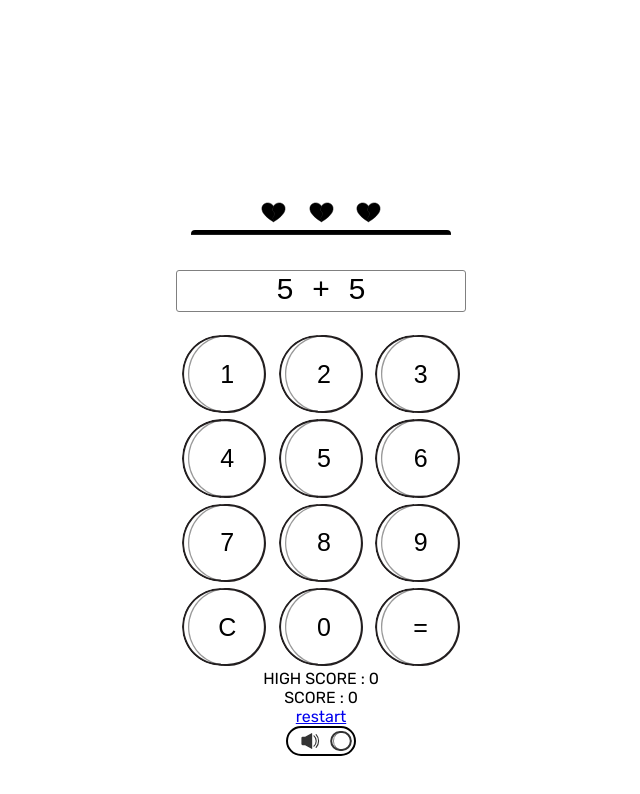
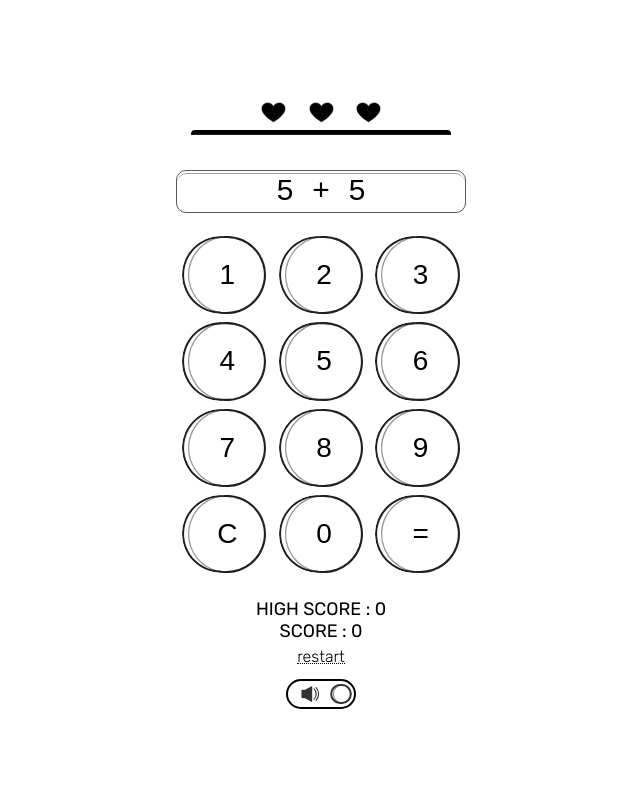
Before and after one commit to g1nus/reverse-calculator, a Next.js app: page / in a window 1280 px wide. Shown: the top 794 px of the page, without its empty margins (319-959 px from the left). Built offline with nearby package versions, Linux system fonts and the light colour scheme; a web font is replaced by a local one.

Commit message:
fix desktop style proportions

```diff
--- a/app/calcbutton.module.css
+++ b/app/calcbutton.module.css
@@ -2,7 +2,7 @@
   position: relative;
   width: 27%;
   aspect-ratio: 1 / 1;
-  margin: 3px 0px 3px 0px;
+  margin: 3px 0px 5px 0px;
 }
 
 .button_back, .button_item, .button_front{
@@ -25,7 +25,7 @@
 }
 
 .button_item{
-  font-size: 25px;
+  font-size: 28px;
   font-weight: 500;
   border: none;
   transform: translateX(3px);
--- a/app/calculator.module.css
+++ b/app/calculator.module.css
@@ -28,6 +28,7 @@
 }
 
 .calculator_frame{
+  margin-top: 100px;
   width: 300px;
   height: 400px;
   display: flex;
@@ -52,6 +53,7 @@
   display: flex;
   flex-flow: row wrap;
   justify-content: space-around;
+  margin-bottom: 20px;
 }
 
 .problem_holder{
@@ -71,14 +73,44 @@
   font-family: 'Chivo Mono', monospace;
   padding: 3px 0px 3px 0px;
   width: calc(100% - 10px);
-  border: solid 1px grey;
-  border-radius: 3px 3px 3px 3px;
+  border: solid 1px #585858;
+  border-radius: 10px;
   text-align: center;
   font-size: 30px;
   margin: 0px auto 20px auto;
+  position: relative;
+}
+
+.display_depth{
+  position: absolute;
+  width: 100%;
+  height: 100%;
+  border-radius: 10px;
+  border-top: solid 1px #a1a1a1;
+  top: 2px;
+}
+
+.display p{
+  margin: 1px 0px 0px 0px;
 }
 
 .display p:empty::before, .problem_holder p:empty::before {
   content:"";
   display:inline-block;
 }
+
+.score{
+  font-size: 18px;
+}
+
+.restart{
+  margin: 5px 0px 15px 0px;
+  font-weight: 300;
+  border-bottom: 1px dotted #000;
+  max-height: 17px;
+}
+
+.restart a{
+  color: black;
+  text-decoration: none;
+}
--- a/app/globals.css
+++ b/app/globals.css
@@ -16,7 +16,6 @@ body {
   display: flex;
   flex-flow: column;
   align-items: center;
-  justify-content: center;
 }
 
 @supports not (aspect-ratio: 1 / 1) {
--- a/components/calculator.tsx
+++ b/components/calculator.tsx
@@ -238,18 +238,19 @@ export default function Counter() {
       </div>
       <div className={style.display}>
         <p>{!problem.display ? result.map((c, i) => <NumberItem key={i} item={c}/>) : problem.content}</p>
+        <div className={style.display_depth}></div>
       </div>
       <div className={style.buttons_holder}>
         {numbers.map((el : (number | string), idx : number) => <CalcButton key={idx} log={log} setLog={setLog} el={el} submitAnswer={submitAnswer} deleteNumber={deleteNumber} addNumber={addNumber} playAudio={playAudio}/>)}
       </div>
       {/*<p>{log}</p>*/}
-      <p>
+      <p className={style.score}>
         HIGH SCORE : {highScore}
       </p>
-      <p>
+      <p className={style.score}>
         SCORE : {nSuccessProblems}
       </p>
-      <p>
+      <p className={style.restart}>
         <a href="/">restart</a>
       </p>
       <AudioToggle muted={mute} setMuted={setMute}/>
```
